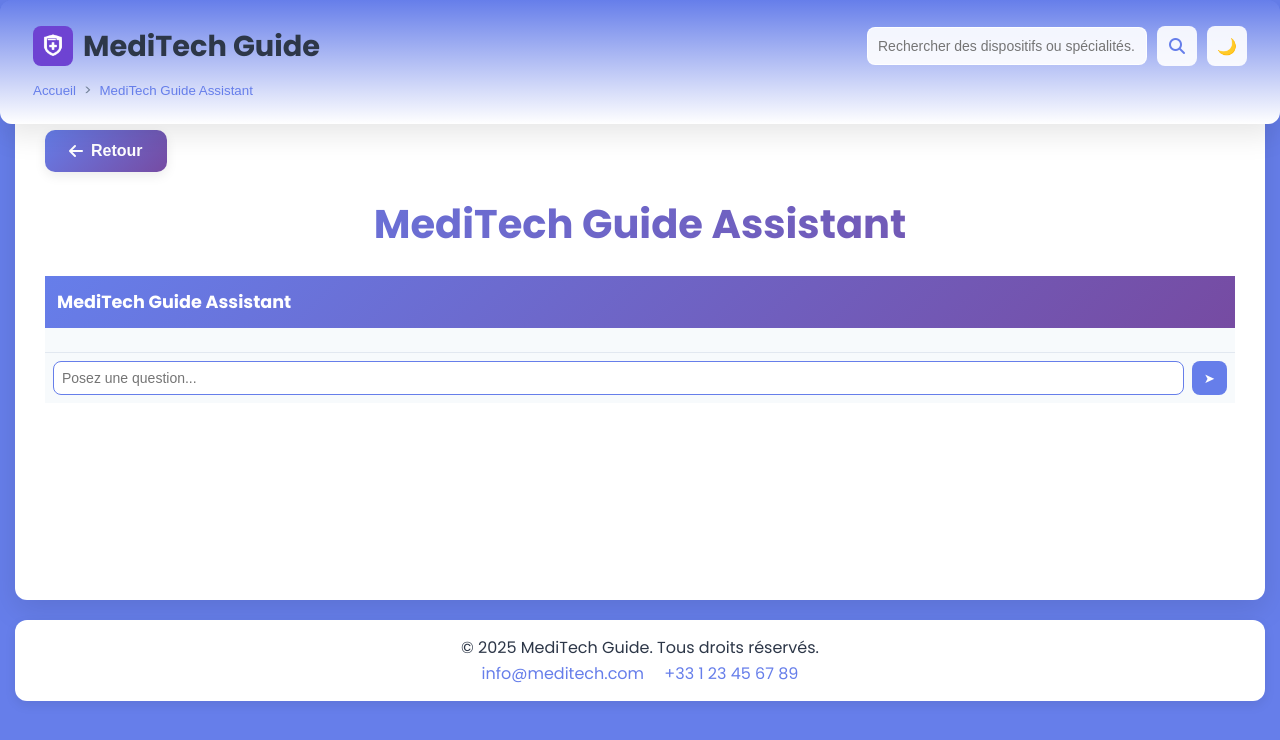
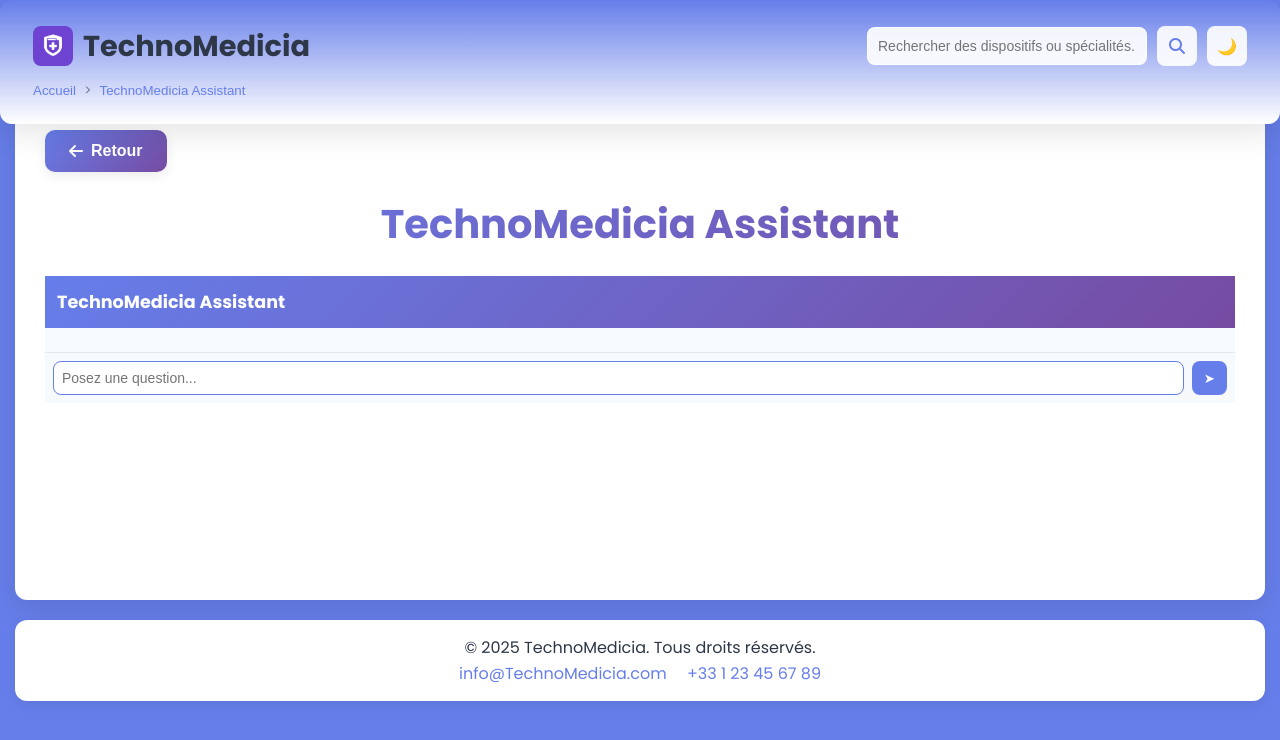
Before and after one commit to Douha03/MediTech_Guide, a website: page index.html in a window 1280 px wide. Both pictures are taken after a click on the button "IA ChatGuide". Drawn offline with nearby package versions, Linux system fonts and the light colour scheme.

Commit message:
Add files via upload

```diff
--- a/index.html
+++ b/index.html
@@ -3,15 +3,15 @@
 <head>
     <meta charset="UTF-8">
     <meta name="viewport" content="width=device-width, initial-scale=1.0">
-    <meta name="description" content="MediTech Guide - Découvrez les technologies médicales avancées pour toutes les spécialités médicales.">
+    <meta name="description" content="TechnoMedicia- Découvrez les technologies médicales avancées pour toutes les spécialités médicales.">
     <meta name="keywords" content="technologies médicales, équipements médicaux, santé, diagnostic, thérapie">
-    <meta name="author" content="MediTech Guide">
-    <meta property="og:title" content="MediTech Guide - Votre Guide Biomédical">
+    <meta name="author" content="TechnoMedicia">
+    <meta property="og:title" content="TechnoMedicia - Votre Guide Biomédical">
     <meta property="og:description" content="Explorez notre écosystème de technologies médicales de pointe pour un diagnostic et un traitement précis.">
     <meta property="og:type" content="website">
     <meta property="og:image" content="https://sl.bing.net/jSTsvEJzwG">
-    <meta property="og:url" content="https://www.meditech.com">
-    <title>MediTech Guide - Votre Guide Biomédical</title>
+    <meta property="og:url" content="https://www.TechnoMedicia.com">
+    <title>TechnoMedicia - Votre Guide Biomédical</title>
     <link href="https://fonts.googleapis.com/css2?family=Poppins:wght@300;400;600;700&display=swap" rel="stylesheet">
     <link rel="stylesheet" href="https://cdnjs.cloudflare.com/ajax/libs/font-awesome/6.4.0/css/all.min.css" />
     <script src="https://cdn.jsdelivr.net/npm/canvas-confetti@1.6.0/dist/confetti.browser.min.js"></script>
@@ -1298,9 +1298,9 @@
         <header class="header" role="banner">
             <div class="header-content">
                 <div class="logo">
-                    <img src="https://raw.githubusercontent.com/Douha03/MediTech_Guide/main/assets/images/logo1.png" alt="MediTech Logo" class="logo-img" onerror="this.style.display='none'; this.nextElementSibling.style.display='block';">
+                    <img src="https://raw.githubusercontent.com/Douha03/MediTech_Guide/main/assets/images/logo1.png" alt="TechnoMedicia Logo" class="logo-img" onerror="this.style.display='none'; this.nextElementSibling.style.display='block';">
                     <span class="logo-img-error" aria-hidden="true">🏥</span>
-                    <span class="logo-text">MediTech Guide</span>
+                    <span class="logo-text">TechnoMedicia</span>
                 </div>
                 <div class="search-container">
                     <input type="text" class="search-box" id="searchBox" placeholder="Rechercher des dispositifs ou spécialités..." aria-label="Rechercher des dispositifs ou spécialités">
@@ -1324,7 +1324,7 @@
                         <button class="btn-emergency" id="emergencySimBtn" aria-label="Lancer le simulateur d'urgence médicale">Simulateur d'Urgence</button>
                     </div>
                 </article>
-                <div class="stats-section" aria-label="Statistiques MediTech Guide">
+                <div class="stats-section" aria-label="Statistiques TechnoMedicia">
                     <div class="stat-card">
                         <div class="stat-number" id="deviceCount">0</div>
                         <div class="stat-label">Dispositifs</div>
@@ -1366,9 +1366,9 @@
 
             <section id="chatbot-page" class="content-section hidden" aria-labelledby="chatbot-title">
                 <button class="back-btn" id="chatbotBackBtn" aria-label="Retour à la page précédente"><i class="fas fa-arrow-left"></i> Retour</button>
-                <h1 class="page-title" id="chatbot-title">MediTech Guide Assistant</h1>
+                <h1 class="page-title" id="chatbot-title">TechnoMedicia Assistant</h1>
                 <div class="chatbot-header">
-                    <span>MediTech Guide Assistant</span>
+                    <span>TechnoMedicia Assistant</span>
                 </div>
                 <div class="chatbot-body" id="chatbotBody" aria-live="polite">
                     <div class="chatbot-typing" id="chatbotTyping">
@@ -1415,10 +1415,10 @@
         </main>
 
         <footer class="footer" role="contentinfo">
-            <p>© 2025 MediTech Guide. Tous droits réservés.</p>
+            <p>© 2025 TechnoMedicia. Tous droits réservés.</p>
             <p>
-                <a href="wine:mailto:info@meditech.com" aria-label="Contacter MediTech par e-mail">info@meditech.com</a>
-                <a href="tel:+33123456789" aria-label="Contacter MediTech par téléphone">+33 1 23 45 67 89</a>
+                <a href="wine:mailto:info@TechnoMedicia.com" aria-label="Contacter TechnoMedicia par e-mail">info@TechnoMedicia.com</a>
+                <a href="tel:+33123456789" aria-label="Contacter TechnoMedicia par téléphone">+33 1 23 45 67 89</a>
             </p>
         </footer>
     </div>
@@ -1876,7 +1876,7 @@
             page.classList.remove('hidden');
             page.style.display = 'block';
             state.currentPage = pageId;
-            document.title = `MediTech Guide - ${title}`;
+            document.title = `TechnoMedicia - ${title}`;
 
             // Clear history for top-level pages
             if (['home-page', 'chatbot-page', 'quiz-page'].includes(pageId)) {
@@ -2023,13 +2023,13 @@
         };
 
         const showChatbotPage = () => {
-            showPage('chatbot-page', 'MediTech Guide Assistant', [
+            showPage('chatbot-page', 'TechnoMedicia Assistant', [
                 { text: 'Accueil', action: showHome },
-                { text: 'MediTech Guide Assistant', action: showChatbotPage }
+                { text: 'TechnoMedicia Assistant', action: showChatbotPage }
             ]);
             state.navigationHistory = [
                 { text: 'Accueil', action: showHome },
-                { text: 'MediTech Guide Assistant', action: showChatbotPage }
+                { text: 'TechnoMedicia Assistant', action: showChatbotPage }
             ];
             const chatbotInput = $('#chatbotInput');
             if (chatbotInput) {
@@ -2774,7 +2774,7 @@ const generateQuiz = () => {
             doc.setFont('times', 'bold');
             doc.setFontSize(30);
             doc.setTextColor(...primaryPurple);
-            doc.text('MediTech Guide', 90, 35);
+            doc.text('TechnoMedicia', 90, 35);
 
             // Add certificate title with prestigious typography
             doc.setFont('times', 'bold');
@@ -2822,7 +2822,7 @@ const generateQuiz = () => {
             doc.setTextColor(...goldAccent);
             doc.text('Sceau Officiel', 240, 165, { align: 'center' });
             doc.setFontSize(8);
-            doc.text('MediTech Guide', 240, 170, { align: 'center' });
+            doc.text('TechnoMedicia', 240, 170, { align: 'center' });
 
             // Add certificate number and issuer
             doc.setFont('times', 'normal');
@@ -2830,7 +2830,7 @@ const generateQuiz = () => {
             doc.setTextColor(100, 100, 100); // Gray for footer
             const certNumber = `MTG-${Math.floor(Math.random() * 1000000).toString().padStart(6, '0')}`;
             doc.text(`Certificat N°: ${certNumber}`, 20, 190);
-            doc.text('Délivré par MediTech Guide', 148.5, 190, { align: 'center' });
+            doc.text('Délivré par TechnoMedicia', 148.5, 190, { align: 'center' });
 
             // Add date at bottom right
             doc.setTextColor(...darkBlue);
@@ -2847,7 +2847,7 @@ const generateQuiz = () => {
             doc.setFont('times', 'bold');
             doc.setFontSize(30);
             doc.setTextColor(...primaryPurple);
-            doc.text('MediTech Guide', 20, 35);
+            doc.text('TechnoMedicia', 20, 35);
 
             doc.setFont('times', 'bold');
             doc.setFontSize(28);
@@ -2889,14 +2889,14 @@ const generateQuiz = () => {
             doc.setTextColor(...goldAccent);
             doc.text('Sceau Officiel', 240, 165, { align: 'center' });
             doc.setFontSize(8);
-            doc.text('MediTech Guide', 240, 170, { align: 'center' });
+            doc.text('TechnoMedicia', 240, 170, { align: 'center' });
 
             doc.setFont('times', 'normal');
             doc.setFontSize(12);
             doc.setTextColor(100, 100, 100);
             const certNumber = `MTG-${Math.floor(Math.random() * 1000000).toString().padStart(6, '0')}`;
             doc.text(`Certificat N°: ${certNumber}`, 20, 190);
-            doc.text('Délivré par MediTech Guide', 148.5, 190, { align: 'center' });
+            doc.text('Délivré par TechnoMedicia', 148.5, 190, { align: 'center' });
 
             doc.setTextColor(...darkBlue);
             doc.text(`Date : ${date}`, 277, 190, { align: 'right' });
```
